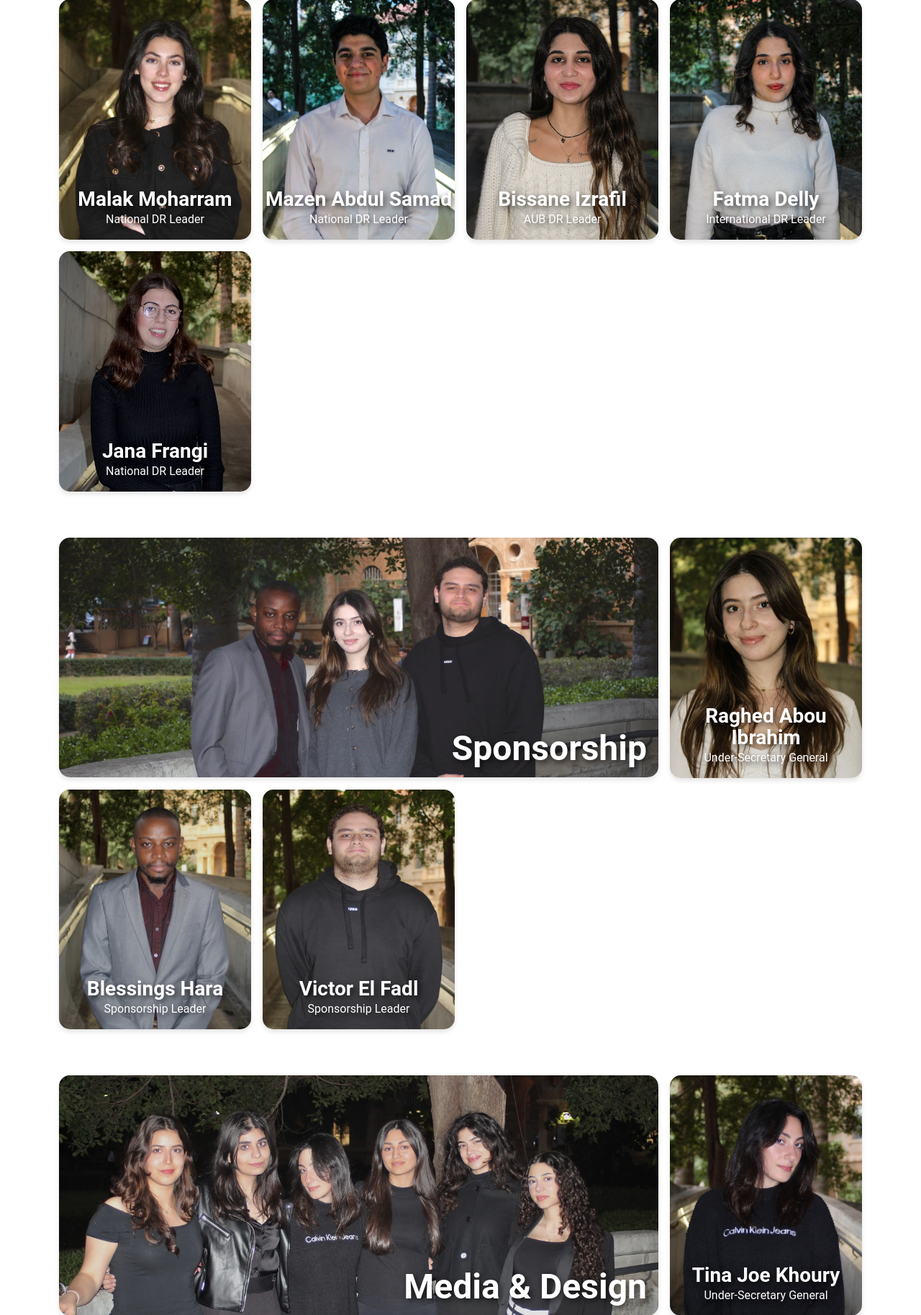
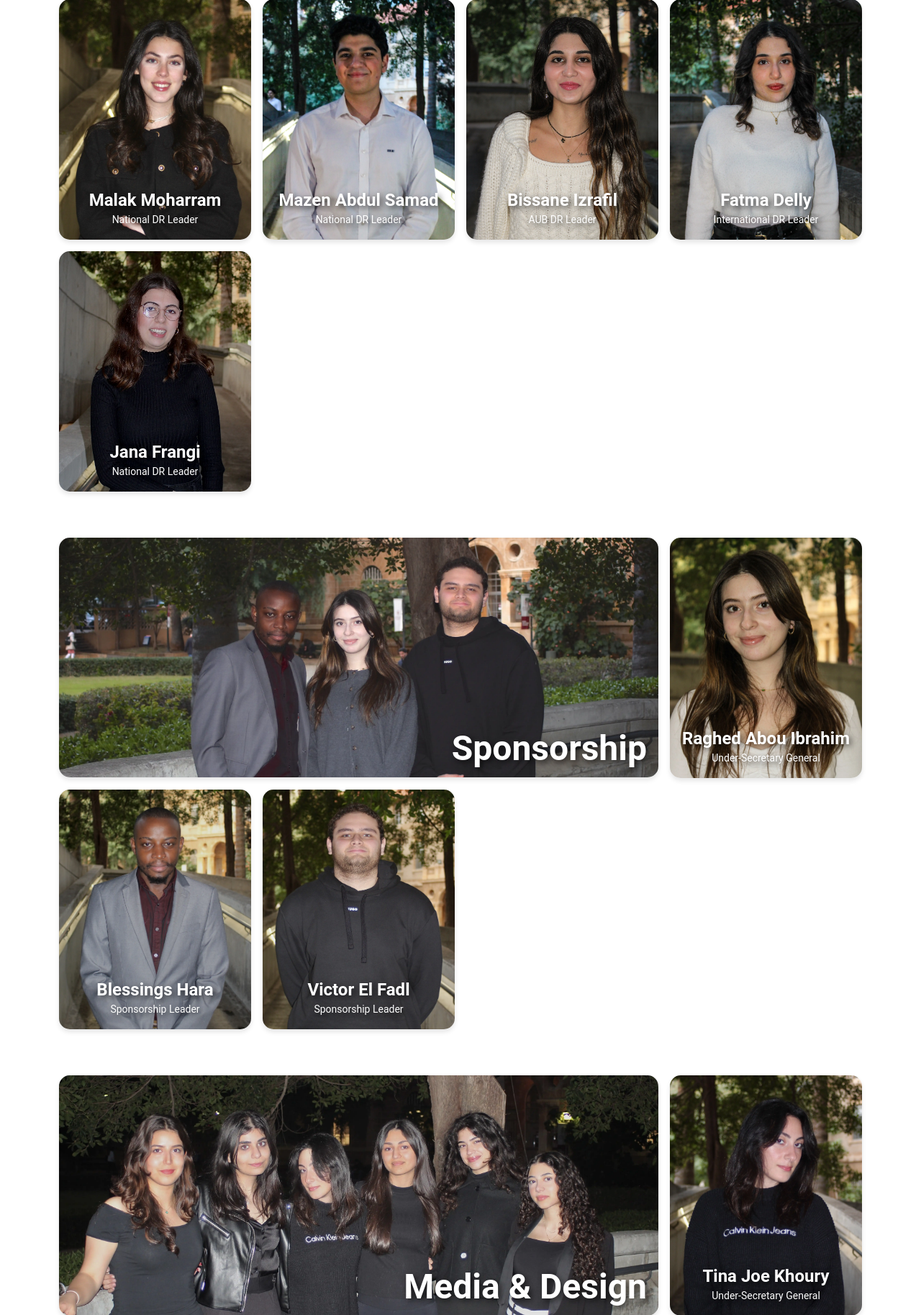
Before and after one commit to marczeenny/beymun, a Flask app: page /team/ in a window 1280 px wide. Shown: the part 3391-5218 px from the top of the page at 72% size. Run offline with Flask 3, Linux system fonts and the light colour scheme; some libraries are stand-ins or nearby versions.

Commit message:
font size update for cabinet page

```diff
--- a/templates/team.html
+++ b/templates/team.html
@@ -38,8 +38,8 @@
                         <img src="{{ url_for('static', filename=card.img) }}" alt="{{ card.name }}" loading="lazy">
                         <div class="overlay">
                             <div class="text-desc pb-2 pb-lg-3">
-                                <strong class="fs-lg-6 fs-3 lh-1">{{ card.name }}</strong><br>
-                                <small class="fs-6 fs-lg-3 lh-1 pb-3">{{ card.position }}</small>
+                                <strong class="fs-lg-6 fs-4 lh-1">{{ card.name }}</strong><br>
+                                <small class="lh-1 pb-3">{{ card.position }}</small>
                             </div>
                         </div>
                     </div>
```
